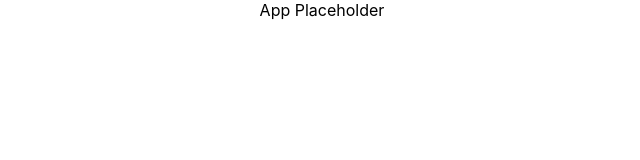
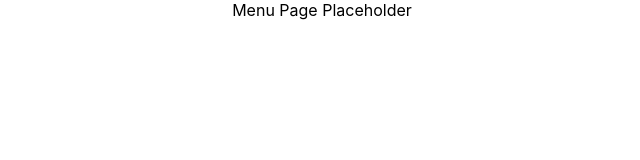
Before and after one commit to AVu120/menu-survey, a React (Create React App) app: page / in a window 1280 px wide. Shown: the top 160 px of the page, without its empty margins (318-958 px from the left). Built offline with nearby package versions, Linux system fonts and the light colour scheme.

Commit message:
Setup placeholder menu and survey pages.

```diff
--- a/package.json
+++ b/package.json
@@ -13,6 +13,7 @@
     "eslint": "^7.32.0",
     "react": "^17.0.2",
     "react-dom": "^17.0.2",
+    "react-router-dom": "^5.2.0",
     "react-scripts": "4.0.3",
     "typescript": "^4.3.5",
     "web-vitals": "^1.1.2"
@@ -44,6 +45,7 @@
     ]
   },
   "devDependencies": {
+    "@types/react-router-dom": "^5.1.8",
     "husky": "^7.0.0"
   }
 }
--- a/src/App.tsx
+++ b/src/App.tsx
@@ -1,7 +1,23 @@
 import "./App.css";
+import Menu from "../src/pages/menu/Menu";
+import Survey from "../src/pages/survey/Survey";
+import { BrowserRouter as Router, Switch, Route } from "react-router-dom";
 
 function App() {
-  return <div className="App">App Placeholder</div>;
+  return (
+    <div className="App">
+      <Router>
+        <Switch>
+          <Route exact path="/survey">
+            <Survey />
+          </Route>
+          <Route path="/">
+            <Menu />
+          </Route>
+        </Switch>
+      </Router>
+    </div>
+  );
 }
 
 export default App;
--- /dev/null
+++ b/src/pages/menu/Menu.tsx
@@ -0,0 +1,5 @@
+const Menu = () => {
+  return <div>Menu Page Placeholder</div>;
+};
+
+export default Menu;
--- /dev/null
+++ b/src/pages/survey/Survey.tsx
@@ -0,0 +1,5 @@
+const Survey = () => {
+  return <div>Survey Page Placeholder</div>;
+};
+
+export default Survey;
```
Also changed, not shown: 1 other file (tests, documents, lock files or other folders).
